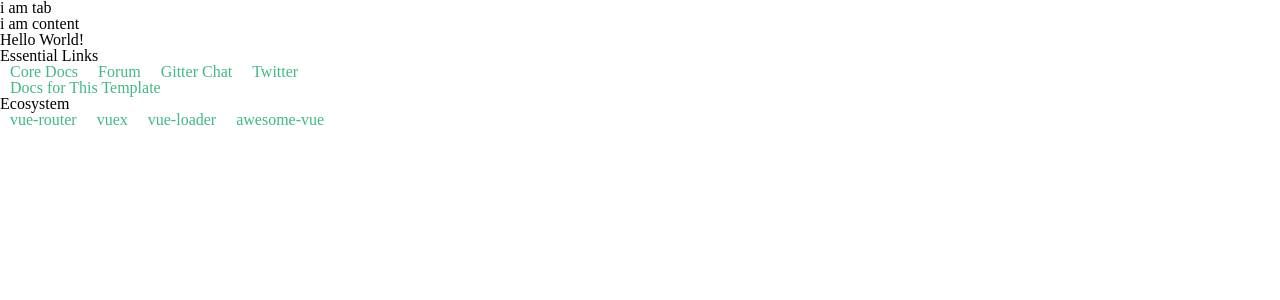
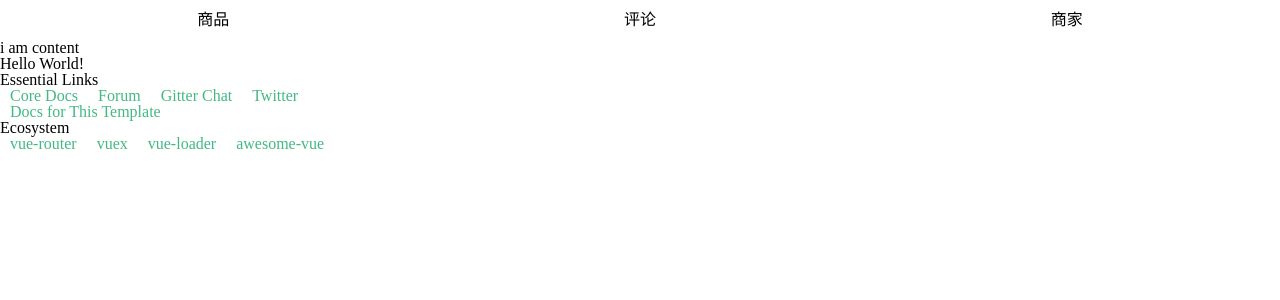
Before and after one commit to vshaonian/eleme, a Vue app: page / in a window 1280 px wide. Shown: the top 300 px of the page. Built offline with nearby package versions, Linux system fonts and the light colour scheme.

Commit message:
stylus配置完成

```diff
--- a/src/App.vue
+++ b/src/App.vue
@@ -3,7 +3,9 @@
 
     <router-view name="Header"></router-view>
     <div class="tab">
-      i am tab
+      <div class="tab-item">商品</div>
+      <div class="tab-item">评论</div>
+      <div class="tab-item">商家</div>
     </div>
     <div class="content">
       i am content
@@ -16,6 +18,14 @@
 
 </script>
 
-<style>
-
+<style lang="stylus" rel="stylesheet/stylus">
+  #app
+    .tab
+      display: flex
+      width: 100%
+      height: 40px
+      line-height: 40px
+      .tab-item
+        flex: 1
+        text-align: center
 </style>
```
